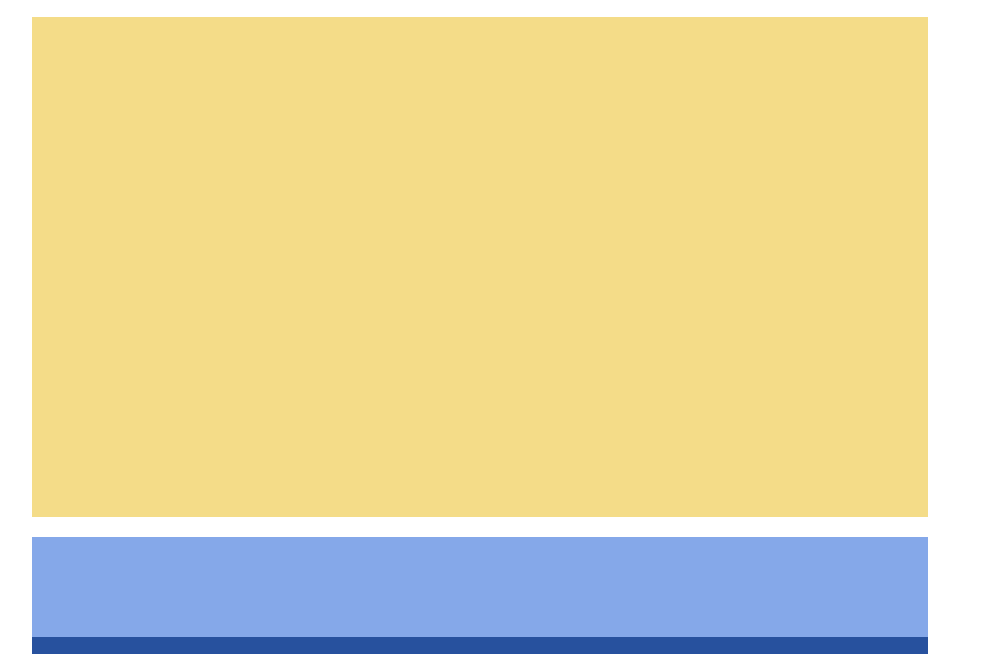
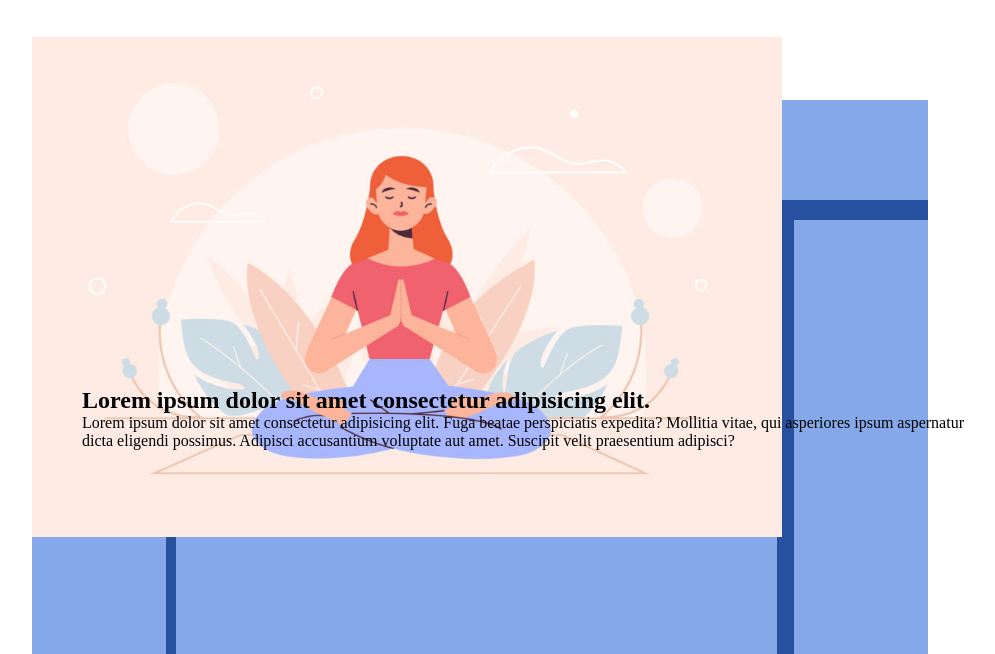
Before and after one commit to antonioiorio94/htmlcss-wp, a plain HTML site: page index.html in a window 1280 px wide. Shown: the part 138-792 px from the top of the page, without its empty margins (160-1155 px from the left). Drawn offline with Linux system fonts and the light colour scheme.

Commit message:
primo blocco

```diff
--- a/css/style.css
+++ b/css/style.css
@@ -37,6 +37,27 @@ header li a {
     color: grey;
 }
 
+main {
+    margin: 20px auto;
+}
+
+
+.first-section{
+    margin: 20px auto;
+
+}
+.big-image{
+    height: 500px;
+    margin: 20px auto;
+    background-size:cover;
+    position: absolute;
+}
+
+.title{
+    position: relative;
+    top: 370px;
+    left: 50px;
+}
 
 .debug header {
     /*background-color: pink;*/
@@ -45,11 +66,11 @@ header li a {
 }
 
 
-.debug .main--yellow {
+/*.debug .main--yellow {
     height: 500px;
     margin: 20px 0px;
     background-color: rgb(244 220 136);
-}
+}*/
 
 .debug .main--blue {
     height: 640px;
@@ -66,7 +87,7 @@ header li a {
 .debug .blue-left{
     height: 500px;
     width: 15%;
-    margin: 0px 15px 20px 0px;
+    margin: 0px 10px 20px 0px;
     background-color: rgb(133, 168, 233);
     float: left;
 }
@@ -74,10 +95,10 @@ header li a {
 
 .debug .blue-center {
     height: 500px;
-    margin: 0px 0px 20px 0px;
+    margin: 0px 10px 20px 0px;
     background-color: rgb(133, 168, 233);
     float: left;
-    width: 68%;
+    width: 67%;
 }
 
 .debug .blue-right {
@@ -85,7 +106,7 @@ header li a {
     width: 15%;
     margin: 0px 0px 0px 0px;
     background-color: rgb(133, 168, 233);
-    float: right;
+    float:right;
 }
 
 .debug footer {
--- a/index.html
+++ b/index.html
@@ -15,6 +15,7 @@
         <header>
 
             <img class="logo--header" src="img/logo.png" alt="">
+
 
             <nav>
                 <ul>
@@ -34,11 +35,27 @@
         <main>
 
             <!--main prima parte-->
+            <div class="first-section">
 
-            <div class="main--yellow">
+                <img class="big-image" src="img/banner.jpg" alt="banner">
+
+                <div class="title">
+                    <h2>Lorem ipsum dolor sit amet consectetur adipisicing elit.
+                    </h2>
+                    <p>Lorem ipsum dolor sit amet consectetur adipisicing elit.
+                        Fuga
+                        beatae perspiciatis expedita? Mollitia vitae, qui
+                        asperiores
+                        ipsum aspernatur dicta eligendi possimus. Adipisci
+                        accusantium voluptate aut amet. Suscipit velit
+                        praesentium
+                        adipisci?</p>
+
+                </div>
+            </div>
 
 
-            </div>
+
 
             <!--/ main prima parte-->
 
```
